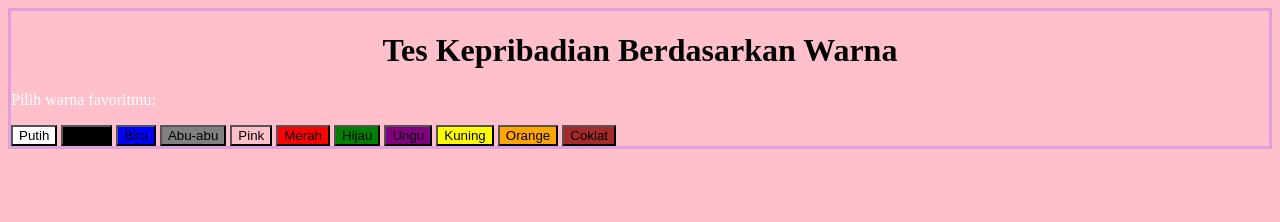
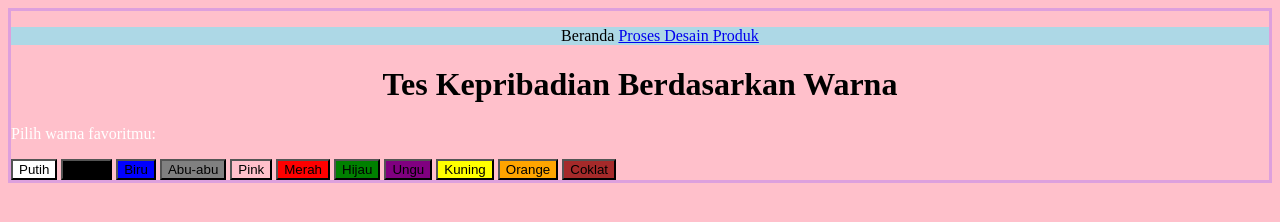
Before and after one commit to tsaniamrwaa/projek-informatikaa, a plain HTML site: page produk.html in a window 1280 px wide. Drawn offline with Linux system fonts and the light colour scheme.

Commit message:
produk.html

```diff
--- a/produk.html
+++ b/produk.html
@@ -7,7 +7,11 @@
 
 </head>
 <body>
-
+<ul>
+    <li>Beranda</li>
+    <li> <a href="Desain.html"> Proses Desain </a></li>
+    <li> <a href="Produk.html"> Produk </a></li>
+    </ul>
   <h1>Tes Kepribadian Berdasarkan Warna</h1>
   <p>Pilih warna favoritmu:</p>
 
```
